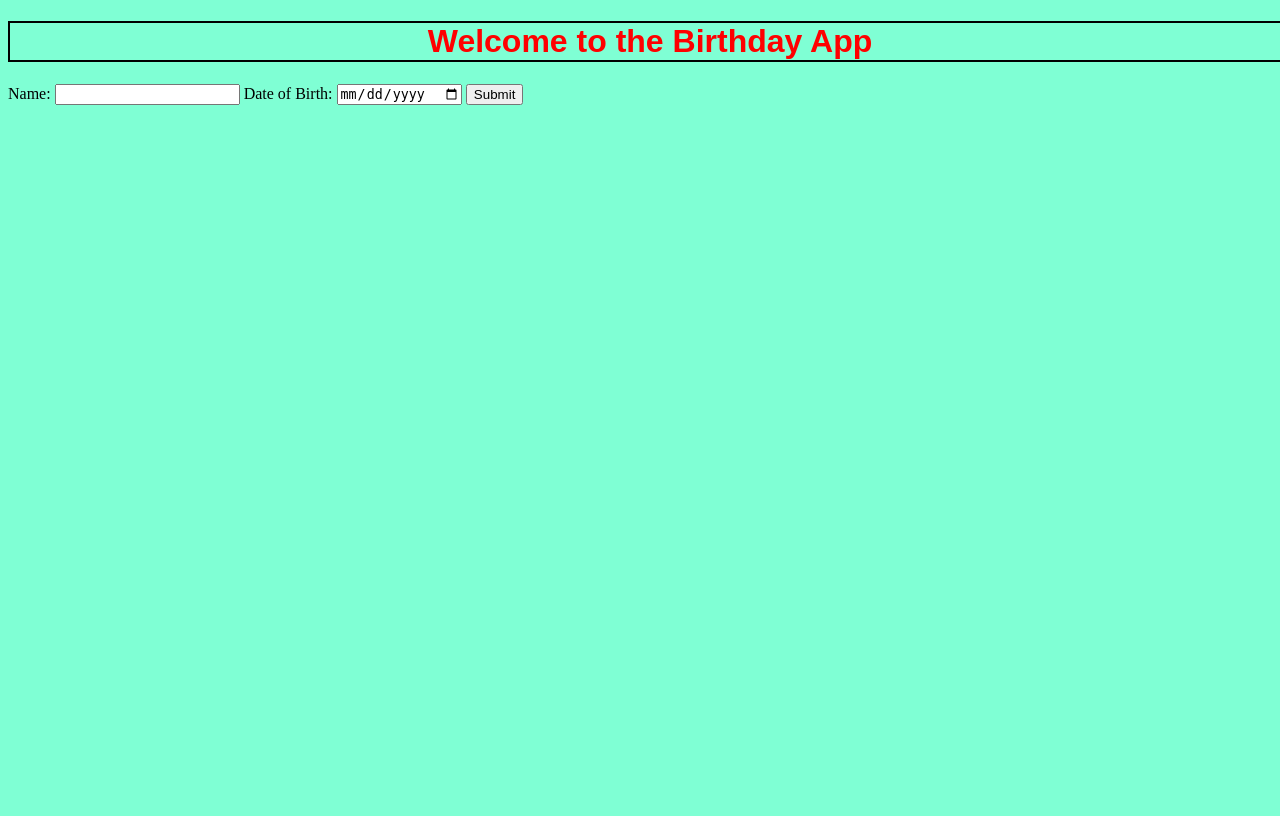
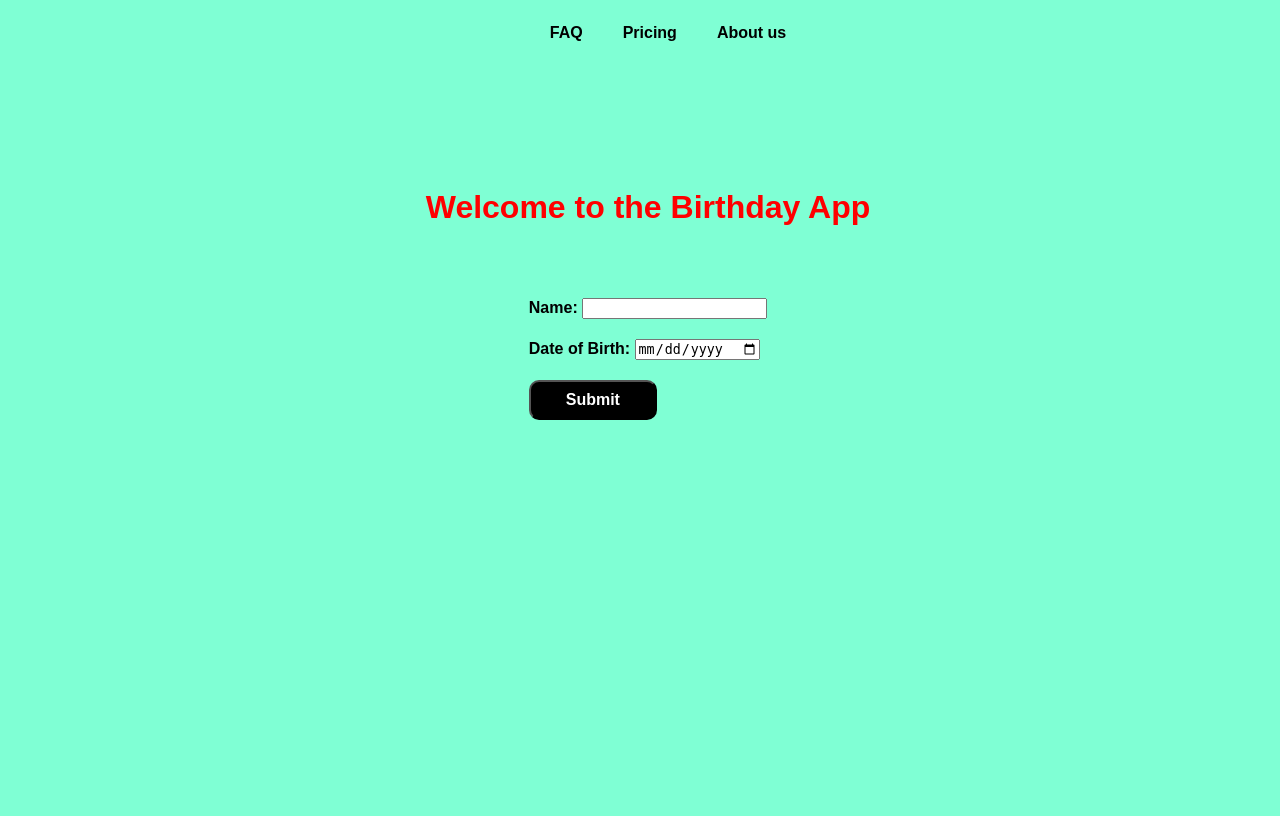
Before and after one commit to AdnaneBA/flask-git-demo, a Flask app: page / in a window 1280 px wide. Before the commit the page ends 105 px from the top, so only its background shows below. Run offline with Flask 3, Linux system fonts and the light colour scheme.

Commit message:
add styles

```diff
--- a/static/style.css
+++ b/static/style.css
@@ -1,15 +1,53 @@
 body{
     background-color: aquamarine;
+    display: flex;
+    flex-direction: column;
+    font-weight: bold;
+    font-family: sans-serif;
+}
+
+nav{
+    height:20vh;
+    width:100vw;
+}
+
+main{
+    display:flex;
+    flex-direction: column;
+    gap: 50px;
+    justify-content: start;
+    align-items: center;
+    height:80vh;
+    width:100vw;
 }
 
 h1{
-    border:2px solid black;
-    display: flex;
     text-align: center;
-    font-family: sans-serif;
     color:red;
     width:100vw;
-    align-items: center;
+}
+
+form{
+    display: flex;
+    flex-direction: column;
+    gap: 20px;
+}
+
+#submit{
+    border-radius: 10px;
+    width: 10vw;
+    height:5vh;
+    background-color: black;
+    color: white;
+    font-size:16px;
+    font-weight:bold;
+}
+
+ul{
+    list-style: none;
+    text-decoration: none;
+    display:flex;
+    gap: 40px;
+    text-align: center;
     justify-content: center;
-    font-weight: bold;
 }
--- a/templates/index.html
+++ b/templates/index.html
@@ -7,15 +7,30 @@
     <link rel="stylesheet" href="{{ url_for('static', filename='style.css') }}">
 </head>
 <body>
-    <h1 style="width:100vw; align-items: center; justify-content: center; font-weight: bold;">Welcome to the Birthday App</h1>
-    <form method="POST">
-        <label for="name">Name:</label>
-        <input type="text" id="name" name="name" required>
+    <nav>
+        <ul>
+            <li>FAQ</li>
+            <li>Pricing</li>
+            <li>About us</li>
+        </ul>
+    </nav>
 
-        <label for="dob">Date of Birth:</label>
-        <input type="date" id="dob" name="dob" required>
+    <main>
 
-        <input type="submit" value="Submit">
-    </form>
+        <h1>Welcome to the Birthday App</h1>
+        <form method="POST">
+            <div id="block1">
+                <label for="name">Name:</label>
+                <input type="text" id="name" name="name" required>
+            </div>
+            <div id="block2">
+                <label for="dob">Date of Birth:</label>
+                <input type="date" id="dob" name="dob" required>
+            </div>
+            <input type="submit" value="Submit" id="submit">
+        </form>
+
+    </main>
+
 </body>
 </html>
```
